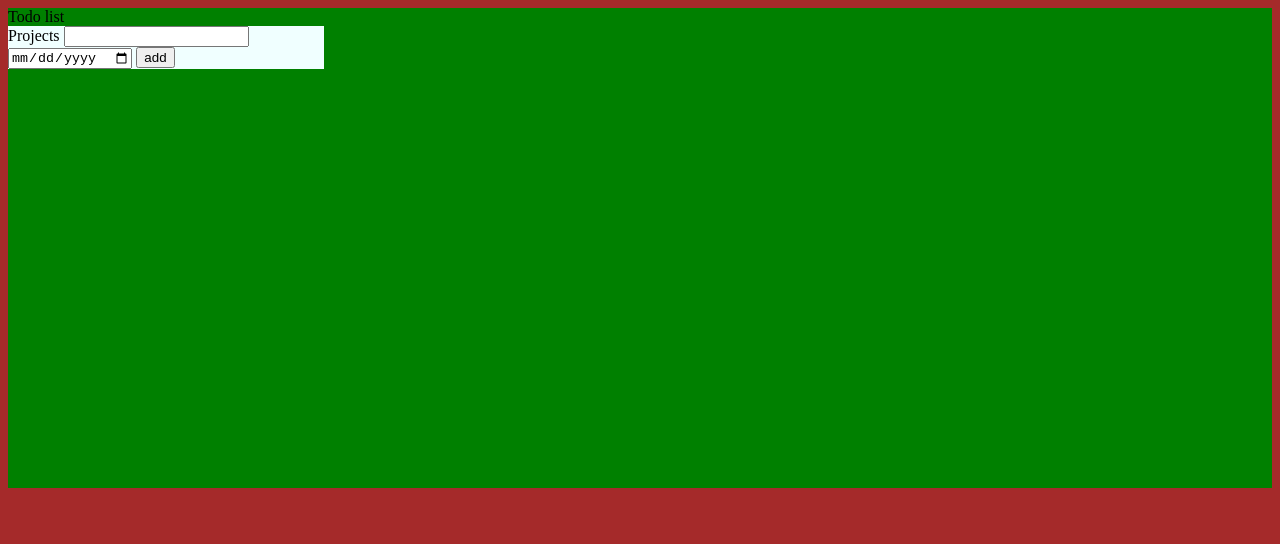
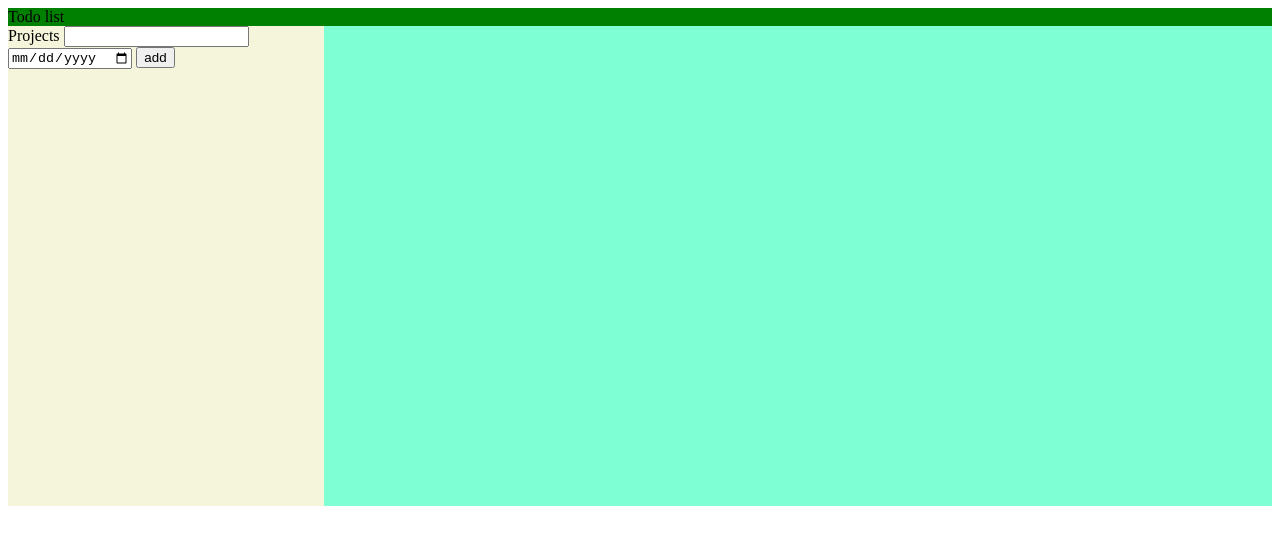
Before and after one commit to Eveieve/TodoList2, a website built with webpack: page dist/index.html in a window 1280 px wide. Built offline with Linux system fonts and the light colour scheme.

Commit message:
strecth sec-container & project-section's height

```diff
--- a/src/styles.css
+++ b/src/styles.css
@@ -1,20 +1,20 @@
 
-body {
-  background-color: brown;
-}
 .main-container {
     min-width: 10rem;
     background-color: green;
-    min-height: 30rem;
+    height: 30rem;
   }
 
   .project-section {
-    background-color: azure;
+    background-color: beige;
+    height: 100%;
   }
 
   .sec-container {
+    background-color: aquamarine;
     display: grid;
     grid-template-columns: 1fr 3fr;
+   height: 100%;
   }
   .project-title-rendered {
  border-color: white;
```
Also changed, not shown: dist/main.js.
